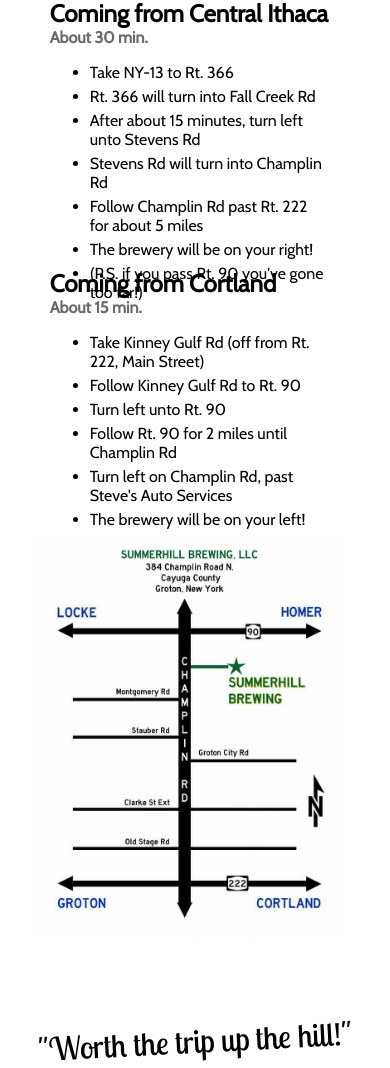
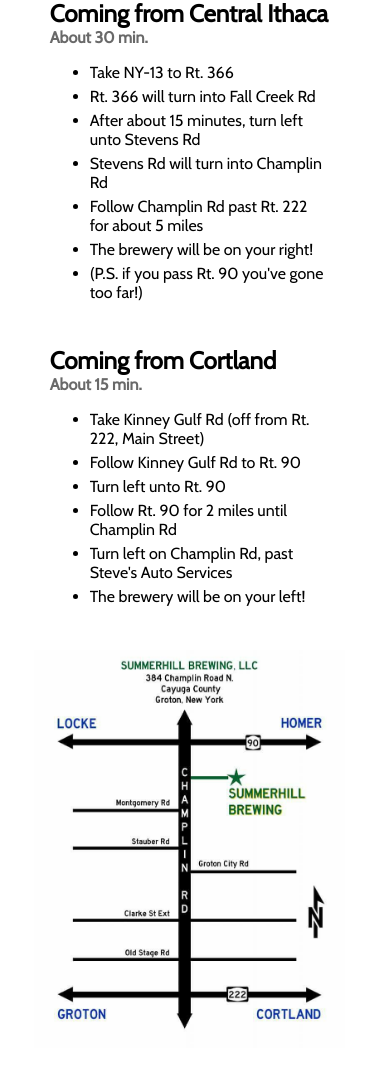
Before and after one commit to WenDing1997/final-project, a PHP site: page /directions.php in a window 390 px wide. Shown: the part 1924-2992 px from the top of the page. Run offline with PHP 8.4, Linux system fonts and the light colour scheme; some libraries are stand-ins or nearby versions.

Commit message:
CSS Changes

```diff
--- a/fpm1/styles/directions.css
+++ b/fpm1/styles/directions.css
@@ -135,7 +135,6 @@
 
 .inner-flex-item{
   width: 100%;
-  height: 350px;
 }
 
 .inner-flex-item h2{
@@ -213,7 +212,8 @@
   }
 
   .inner-flex-item{
-    height: 270px;
+    height: 100%;
+    margin-bottom: 10%;
   }
 
   .outer-flex-item img{
```
